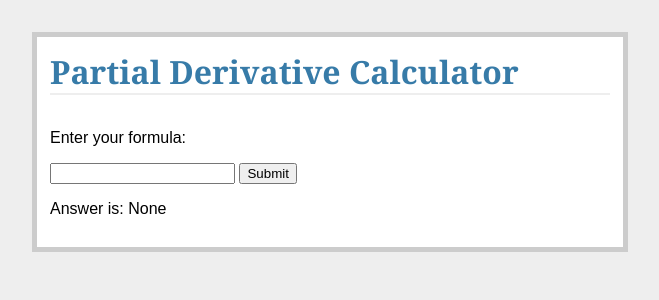
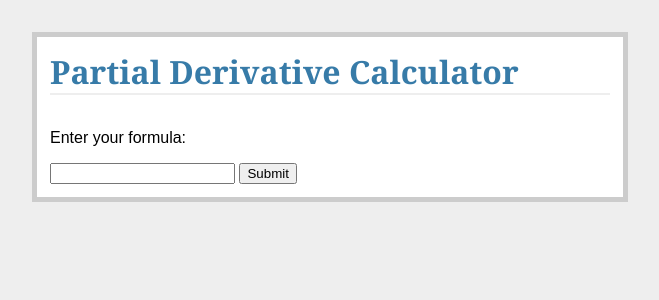
Before and after one commit to EdvardasDlugauskas/Derivative-app, a Flask app: page / in a window 1280 px wide. Shown: the top 300 px of the page, without its empty margins (310-969 px from the left). Run offline with Flask 2, Linux system fonts and the light colour scheme.

Commit message:
Fixed the formula font, now appears even w/o entering values. "Answer" does not appear before submitting.

```diff
--- a/app.py
+++ b/app.py
@@ -23,16 +23,19 @@
     if request.method == "POST":
         try:
             expression = request.form["expression"]
-            all_symb, delta_symb, non_delta_symb = all_delta_nondelta(expression)
-            derivatives = partial_derivatives(expression, non_delta_symb)
-        except Exception as e:
-            error = "Could not understand formula (did you forget a '*'?)"
-            print(e)
+            if expression.strip() == "":
+                error = "Please enter a formula"
+            else:
+                all_symb, delta_symb, non_delta_symb = all_delta_nondelta(expression)
+                derivatives = partial_derivatives(expression, non_delta_symb)
+                with_deltas = indirect_observation_error(derivatives, delta_symb)
+                pretty = sympy.printing.pretty(with_deltas, use_unicode=True)
+        except (SyntaxError, sympy.SympifyError) as e:
+            error = "Could not understand formula"
+            print("Error: " + str(e))
 
         try:
             subs = {smb: request.form[str(smb)] for smb in all_symb}
-            with_deltas = indirect_observation_error(derivatives, delta_symb)
-            pretty = sympy.printing.pretty(with_deltas, use_unicode=True)
             answer = with_deltas.subs(subs).evalf()
         except Exception as e:
             print(e)
--- a/static/style.css
+++ b/static/style.css
@@ -4,9 +4,23 @@
 h1              { border-bottom: 2px solid #eee; }
 h2              { font-size: 1.2em; }
 
+/*
+pre {
+	font-family: monospace;
+	font-size: 13px;
+	font-style: normal;
+	font-variant: normal;
+	font-weight: 400;
+	line-height: 18.5667px;
+}*/
+
+@font-face {
+	font-family: "Dejavu Sans";
+	src: url("../static/DejaVuSansMono.ttf")
+}
 
 pre {
-	font-family: monospace;
+	font-family: monospace, Dejavu Sans;
 	font-size: 13px;
 	font-style: normal;
 	font-variant: normal;
--- a/templates/main.html
+++ b/templates/main.html
@@ -9,7 +9,9 @@
     <br>
     <p>Enter your formula: </p>
     <form method="POST">
-        <input type="text" name="expression" value={{ expression }}>
+        <label>
+            <input type="text" name="expression" value={{ expression }}>
+        </label>
         # if variables:
         <p>Please enter extra info: </p>
         <ul>
@@ -28,11 +30,11 @@
         # endif
     </form>
 
-    # if result is not none:
-        <p>
-            <label name='answer'>Answer is: {{ answer }}</label>
-            <br />
-            <pre>{{ pretty }}</pre>
-        <p/>
+    # if pretty:
+    <p><pre>{{ pretty }}</pre></p>
+    # endif
+
+    # if answer is not none:
+    <p><label name='answer'>Answer is: {{ answer }}</label><br /></p>
     # endif
 </div>
```
Also changed, not shown: static/DejaVuSansMono.ttf (added).
